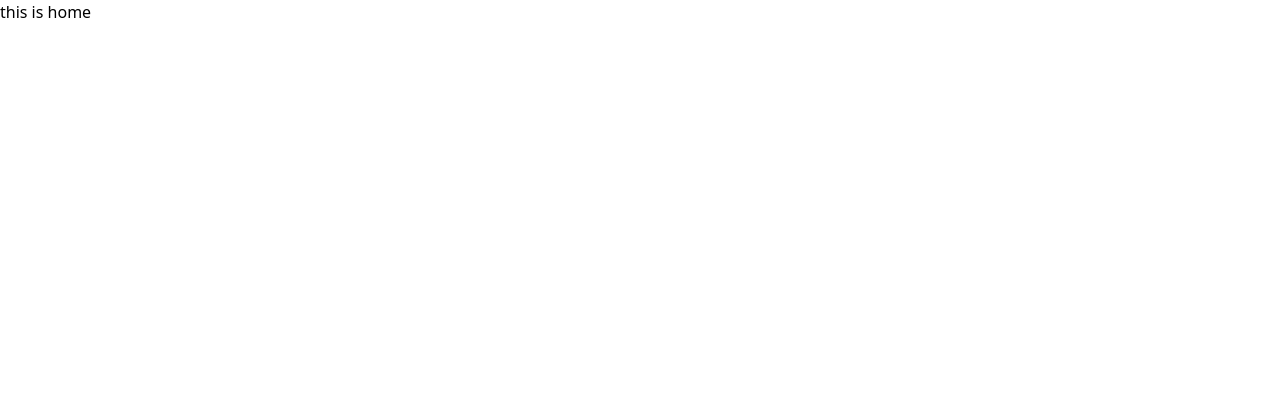
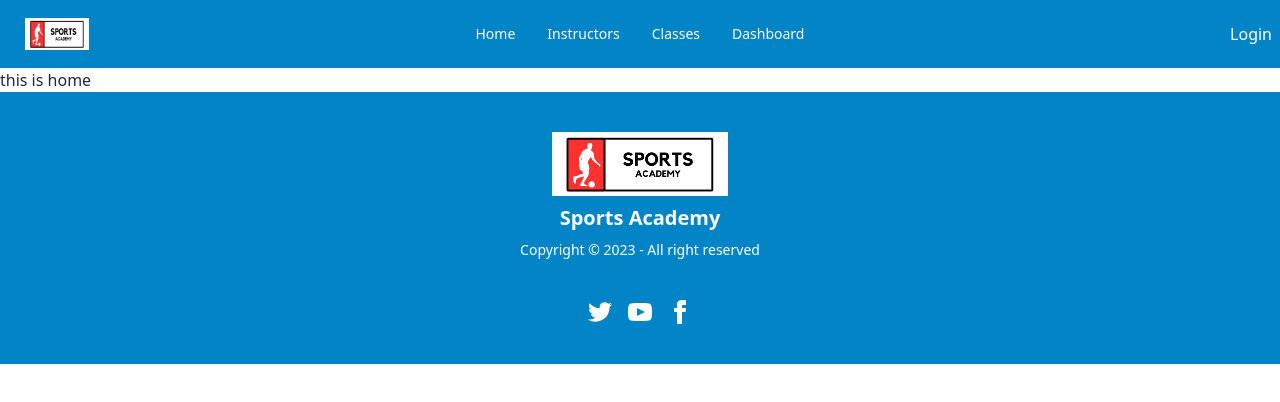
Before and after one commit to SHsiam/sports-academy-client, a React (Vite) app: page / in a window 1280 px wide. Shown: the top 402 px of the page. Built offline with nearby package versions, Linux system fonts and the light colour scheme.

Commit message:
header and footer is done

```diff
--- a/index.html
+++ b/index.html
@@ -2,9 +2,9 @@
 <html lang="en">
   <head>
     <meta charset="UTF-8" />
-    <link rel="icon" type="image/svg+xml" href="/vite.svg" />
+    <link rel="icon" type="image/svg+xml" href="/logo.svg" />
     <meta name="viewport" content="width=device-width, initial-scale=1.0" />
-    <title>Vite + React</title>
+    <title>Sports Academy</title>
   </head>
   <body>
     <div id="root"></div>
--- a/src/Layouts/Main.jsx
+++ b/src/Layouts/Main.jsx
@@ -1,10 +1,14 @@
 import { Outlet } from "react-router-dom";
+import NavMenu from "../Pages/Share/NavMenu/NavMenu";
+import Footer from "../Pages/Share/Footer/Footer";
 
 
 const Main = () => {
     return (
         <div>
+            <NavMenu></NavMenu>
             <Outlet></Outlet>
+            <Footer></Footer>
         </div>
     );
 };
--- /dev/null
+++ b/src/Pages/Share/Footer/Footer.jsx
@@ -0,0 +1,25 @@
+import logo from '../../../../public/logo.png';
+
+const Footer = () => {
+    return (
+        <div>
+          <footer className="footer footer-center p-10 bg-sky-600 text-white">
+  <div>
+  <img className='w-1/2' src={logo} alt="" />
+    <p className="font-bold text-xl">
+    Sports Academy </p>
+    <p>Copyright © 2023 - All right reserved</p>
+  </div>
+  <div>
+    <div className="grid grid-flow-col gap-4">
+      <a><svg xmlns="http://www.w3.org/2000/svg" width="24" height="24" viewBox="0 0 24 24" className="fill-current"><path d="M24 4.557c-.883.392-1.832.656-2.828.775 1.017-.609 1.798-1.574 2.165-2.724-.951.564-2.005.974-3.127 1.195-.897-.957-2.178-1.555-3.594-1.555-3.179 0-5.515 2.966-4.797 6.045-4.091-.205-7.719-2.165-10.148-5.144-1.29 2.213-.669 5.108 1.523 6.574-.806-.026-1.566-.247-2.229-.616-.054 2.281 1.581 4.415 3.949 4.89-.693.188-1.452.232-2.224.084.626 1.956 2.444 3.379 4.6 3.419-2.07 1.623-4.678 2.348-7.29 2.04 2.179 1.397 4.768 2.212 7.548 2.212 9.142 0 14.307-7.721 13.995-14.646.962-.695 1.797-1.562 2.457-2.549z"></path></svg></a>
+      <a><svg xmlns="http://www.w3.org/2000/svg" width="24" height="24" viewBox="0 0 24 24" className="fill-current"><path d="M19.615 3.184c-3.604-.246-11.631-.245-15.23 0-3.897.266-4.356 2.62-4.385 8.816.029 6.185.484 8.549 4.385 8.816 3.6.245 11.626.246 15.23 0 3.897-.266 4.356-2.62 4.385-8.816-.029-6.185-.484-8.549-4.385-8.816zm-10.615 12.816v-8l8 3.993-8 4.007z"></path></svg></a>
+      <a><svg xmlns="http://www.w3.org/2000/svg" width="24" height="24" viewBox="0 0 24 24" className="fill-current"><path d="M9 8h-3v4h3v12h5v-12h3.642l.358-4h-4v-1.667c0-.955.192-1.333 1.115-1.333h2.885v-5h-3.808c-3.596 0-5.192 1.583-5.192 4.615v3.385z"></path></svg></a>
+    </div>
+  </div>
+</footer>
+        </div>
+    );
+};
+
+export default Footer;
--- /dev/null
+++ b/src/Pages/Share/NavMenu/NavMenu.jsx
@@ -0,0 +1,45 @@
+import { Link } from "react-router-dom";
+import logo from '../../../../public/logo.png'
+
+const NavMenu = () => {
+
+    const navOption=<>
+      <li ><Link to='/'>Home</Link></li>
+        <li>
+         <Link to='/instructors'>Instructors</Link>
+
+        </li>
+        <li ><Link to='/classes'>Classes</Link></li>
+        <li ><Link to='/dashboard'>Dashboard</Link></li>
+
+    </>
+    return (
+        <div>
+           <div className="navbar bg-sky-600 ">
+  <div className="navbar-start">
+    <div className="dropdown ">
+      <label tabIndex={0} className="btn btn-ghost  lg:hidden">
+        <svg xmlns="http://www.w3.org/2000/svg" className="h-5 w-5 " fill="none" viewBox="0 0 24 24" stroke="currentColor"><path strokeLinecap="round" strokeLinejoin="round" strokeWidth="2" d="M4 6h16M4 12h8m-8 6h16" /></svg>
+      </label>
+      <ul tabIndex={0} className="menu menu-sm dropdown-content mt-3 p-2 shadow text-white rounded-box w-52">
+      {navOption}
+      </ul>
+    </div>
+    <Link to='/' className="btn btn-ghost normal-case text-xl">
+      <img className="w-16 h-8" src={logo} alt="" />
+    </Link>
+  </div>
+  <div className="navbar-center hidden lg:flex">
+    <ul className="menu menu-horizontal px-1 text-white">
+     {navOption}
+    </ul>
+  </div>
+  <div className="navbar-end text-white">
+<Link to='/login'>Login</Link>
+  </div>
+</div>
+        </div>
+    );
+};
+
+export default NavMenu;
--- a/tailwind.config.js
+++ b/tailwind.config.js
@@ -7,5 +7,5 @@ export default {
   theme: {
     extend: {},
   },
-  plugins: [],
+  plugins: [require("daisyui")],
 }
```
Also changed, not shown: .eslintrc.cjs, public/logo.png (added), public/logo.svg (added).
